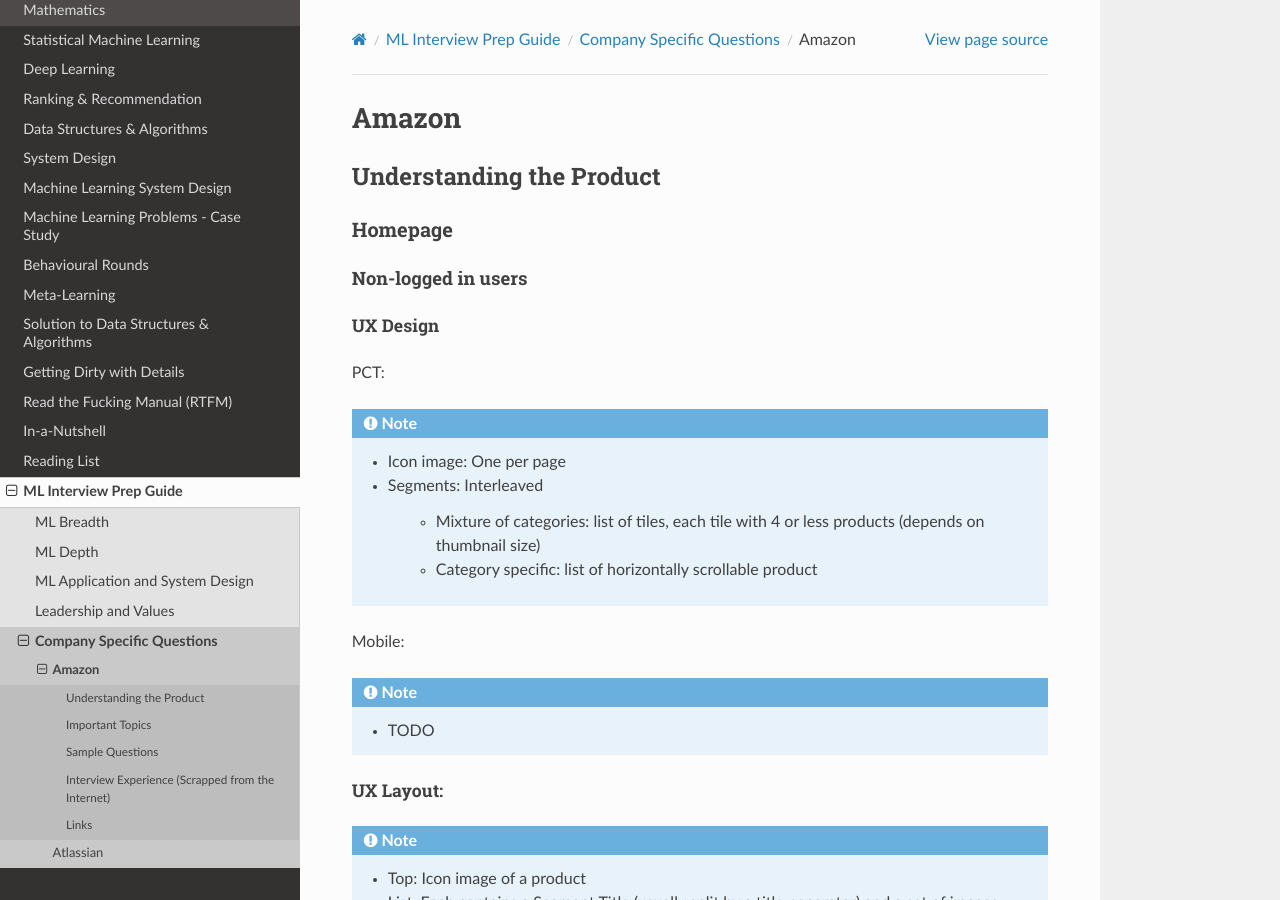
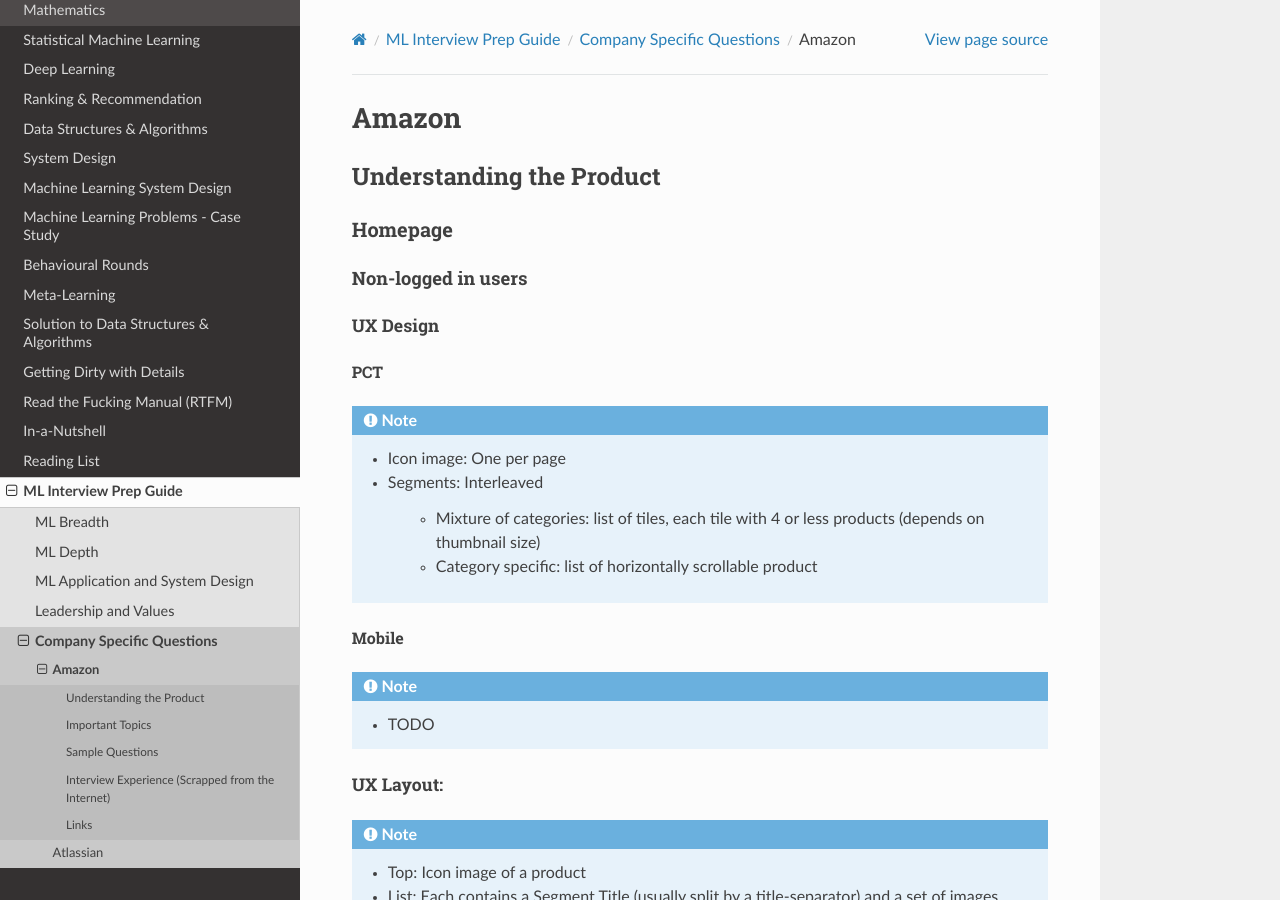
Before and after one commit to uselesstechjunks/leetcode, a Sphinx documentation site: the page built from docs/source/interviews/company/amzn.rst, in a window 1280 px wide and 900 px high. Built offline with Sphinx 7.4.7 and the Read the Docs theme 2.0.0, drawn with Linux system fonts in a browser that asks for light colours; part of the change alters nothing that is shown.

```diff
--- a/docs/source/interviews/company/amzn.rst
+++ b/docs/source/interviews/company/amzn.rst
@@ -10,16 +10,17 @@ Non-logged in users
 --------------------------------------------------------------------------
 UX Design
 ^^^^^^^^^^^^^^^^^^^^^^^^^^^^^^^^^^^^^^^^^^^^^^^^^^^^^^^^^^^^^^^^^^^^^^^^^^
-PCT:
-
+PCT
+""""""""""""""""""""""""""""""""""""""""""""""""""""""""""""""""""""""""""
 .. note::
 	* Icon image: One per page
 	* Segments: Interleaved
 
 		* Mixture of categories: list of tiles, each tile with 4 or less products (depends on thumbnail size)
 		* Category specific: list of horizontally scrollable product
-Mobile:
 
+Mobile
+""""""""""""""""""""""""""""""""""""""""""""""""""""""""""""""""""""""""""
 .. note::
 	* TODO
 
```
